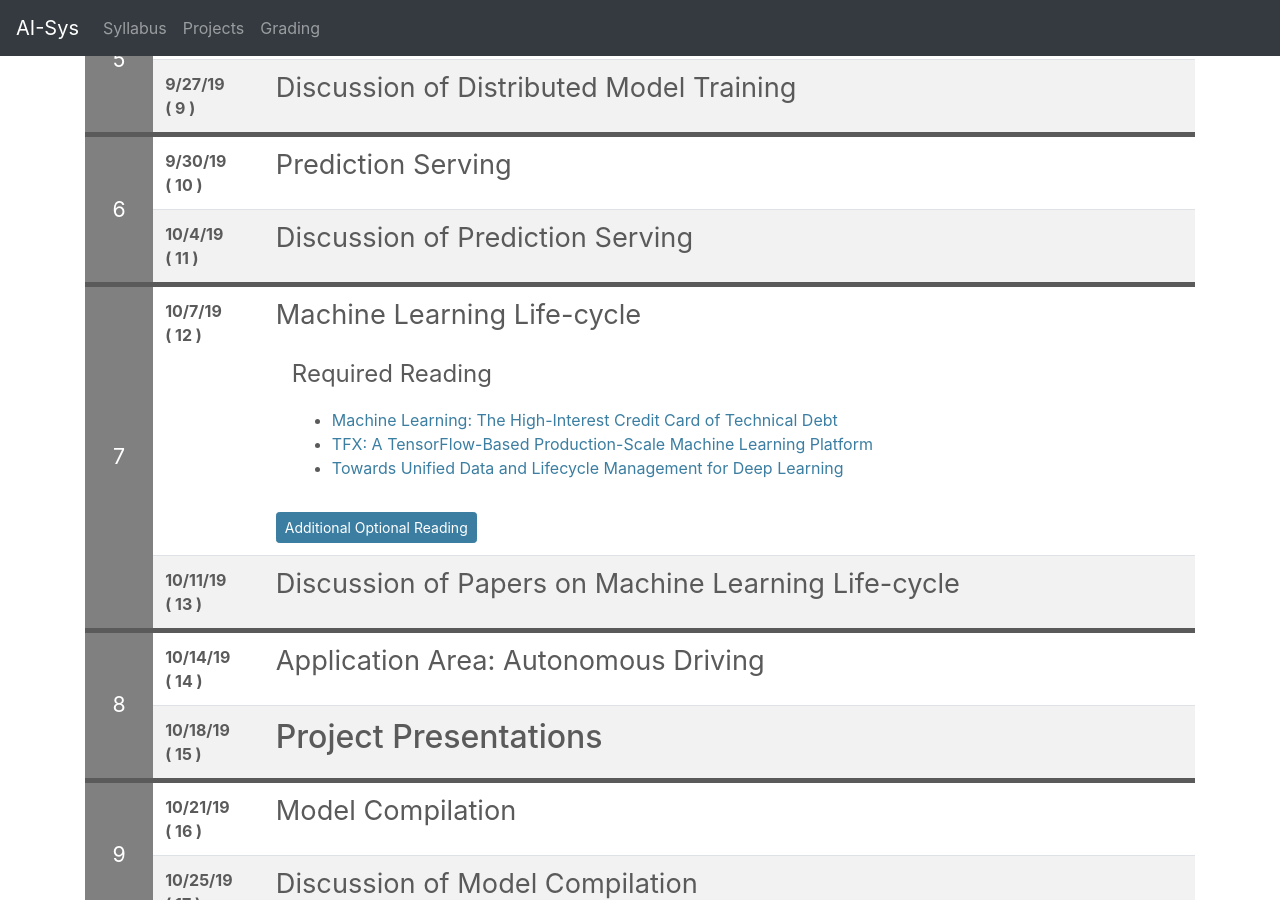
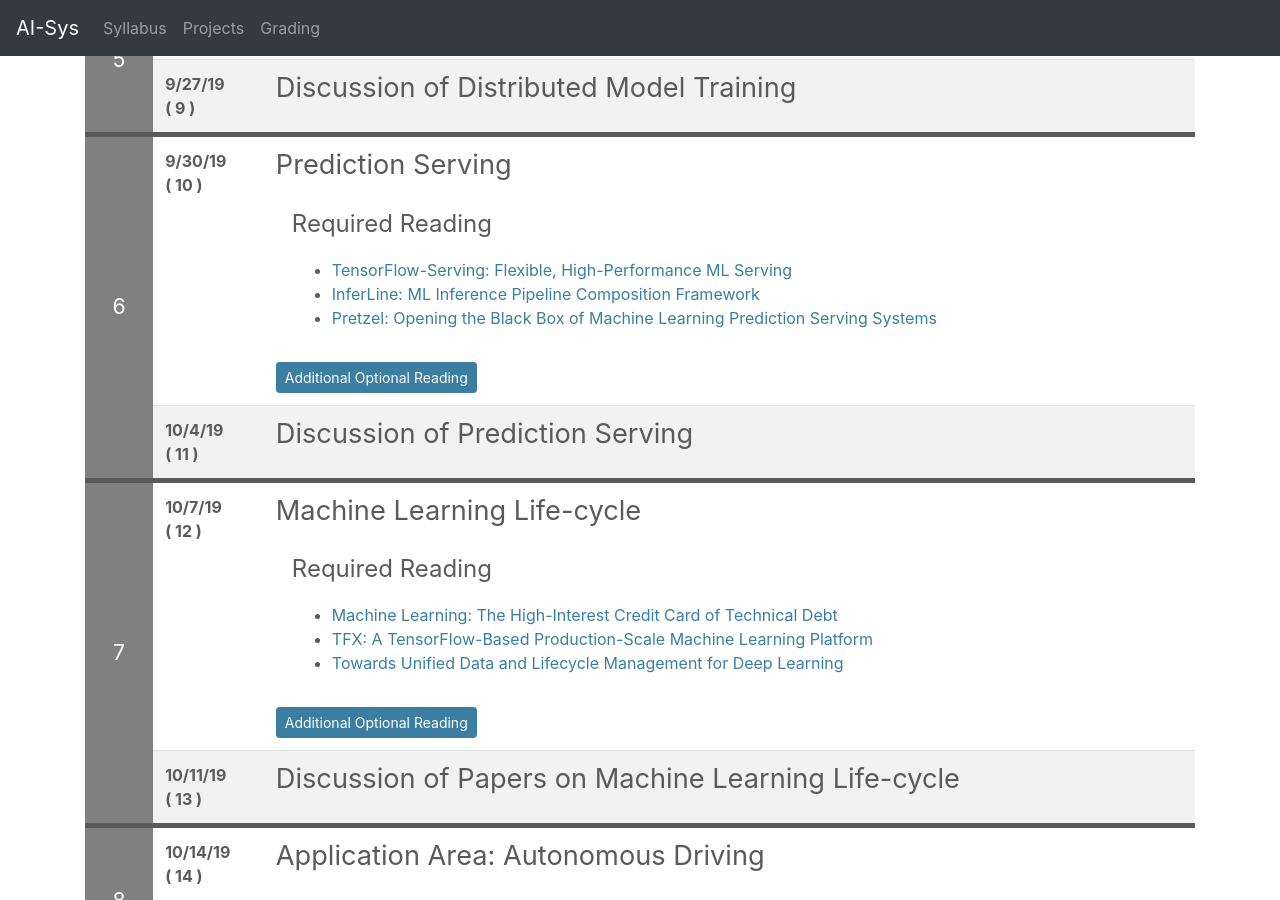
Before and after one commit to ucbrise/cs294-ai-sys-fa19, a Jekyll site: the page built from index.md, in a window 1280 px wide and 900 px high, scrolled down 2287 px. Built offline with Jekyll 4.4.1, drawn with Linux system fonts in a browser that asks for light colours; nearby versions of some CDN libraries; our own code applies the rules of GitHub Pages for plain Markdown files.

Commit message:
adding prediction serving reading

```diff
--- a/index.md
+++ b/index.md
@@ -215,6 +215,8 @@ Advanced Analytics](https://shivaram.org/publications/keystoneml-icde17.pdf)
 
 
 
+
+
 {% include syllabus_entry %}
 ## Distributed Model Training
 
@@ -223,8 +225,32 @@ Advanced Analytics](https://shivaram.org/publications/keystoneml-icde17.pdf)
 
 
 
+
+
+
 {% include syllabus_entry %}
 ## Prediction Serving
+
+<div class="reading">
+<div class="required_reading" markdown="1">
+
+* [TensorFlow-Serving: Flexible, High-Performance ML Serving](https://arxiv.org/abs/1712.06139)
+* [InferLine: ML Inference Pipeline Composition Framework](https://arxiv.org/pdf/1812.01776.pdf)
+* [Pretzel: Opening the Black Box of Machine Learning Prediction Serving Systems](https://www.usenix.org/system/files/osdi18-lee.pdf)
+
+
+</div>
+<div class="optional_reading" markdown="1">
+
+* [Clipper: A Low-Latency Online Prediction Serving System](https://www.usenix.org/system/files/conference/nsdi17/nsdi17-crankshaw.pdf)
+* [Deep Learning Inference in Facebook Data Centers: Characterization, Performance Optimizations and Hardware Implications](https://arxiv.org/abs/1811.09886)
+
+
+
+</div>
+</div>
+
+
 
 {% include syllabus_entry %}
 ## Discussion of Prediction Serving
```
